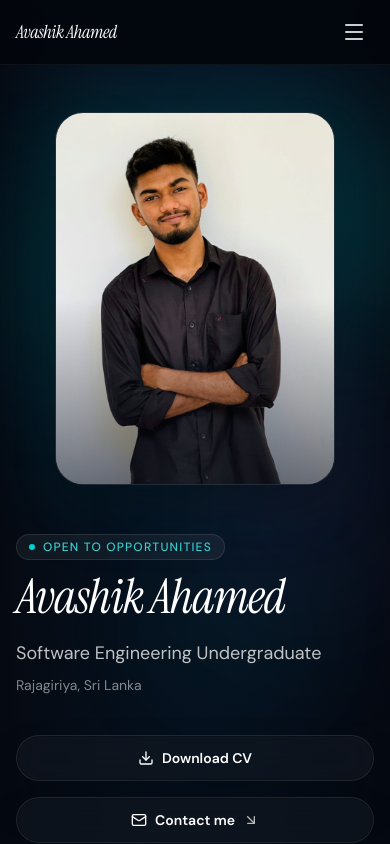
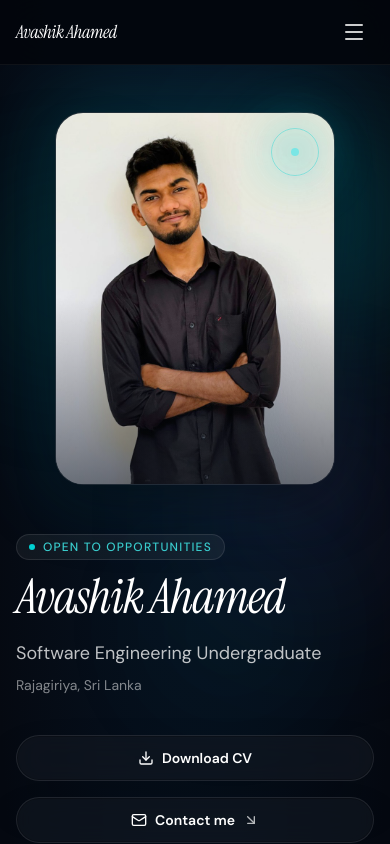
Before and after one commit to kishava/Portfolio, a React (Vite) app: page / in a window 390 px wide. Shown: the top 844 px of the page. Built offline with nearby package versions, Linux system fonts and the light colour scheme.

Commit message:
refactor: remove lottie-react, replace ScrollReveal with framer-motion, add error boundary

```diff
--- a/package.json
+++ b/package.json
@@ -24,7 +24,6 @@
   "dependencies": {
     "animejs": "^4.4.1",
     "framer-motion": "^12.39.0",
-    "lottie-react": "^2.4.1",
     "lucide-react": "^1.14.0",
     "react": "^19.2.6",
     "react-dom": "^19.2.6"
--- /dev/null
+++ b/src/components/AppErrorBoundary.tsx
@@ -0,0 +1,51 @@
+import { Component, type ErrorInfo, type ReactNode } from "react";
+
+type AppErrorBoundaryProps = {
+  children: ReactNode;
+};
+
+type AppErrorBoundaryState = {
+  hasError: boolean;
+};
+
+export class AppErrorBoundary extends Component<
+  AppErrorBoundaryProps,
+  AppErrorBoundaryState
+> {
+  state: AppErrorBoundaryState = { hasError: false };
+
+  static getDerivedStateFromError(): AppErrorBoundaryState {
+    return { hasError: true };
+  }
+
+  componentDidCatch(error: Error, info: ErrorInfo) {
+    console.error("Portfolio render failed", error, info);
+  }
+
+  render() {
+    if (this.state.hasError) {
+      return (
+        <main className="flex min-h-screen items-center justify-center px-4 py-16">
+          <div className="glass max-w-xl rounded-lg p-6 text-center sm:p-8">
+            <p className="font-display text-3xl italic text-white">
+              Avashik Ahamed
+            </p>
+            <p className="mt-4 text-sm leading-relaxed text-white/65">
+              The portfolio hit a rendering issue. Please refresh the page, or
+              contact me directly at{" "}
+              <a
+                className="focus-ring text-white underline underline-offset-4"
+                href="mailto:avashik529@gmail.com"
+              >
+                avashik529@gmail.com
+              </a>
+              .
+            </p>
+          </div>
+        </main>
+      );
+    }
+
+    return this.props.children;
+  }
+}
--- a/src/components/Hero.tsx
+++ b/src/components/Hero.tsx
@@ -2,7 +2,6 @@ import { motion } from "framer-motion";
 import { ArrowDownRight, Download, Mail } from "lucide-react";
 import type { SocialLink as SocialLinkType } from "../data/siteContent";
 import { ProfilePortrait } from "./animations/ProfilePortrait";
-import { ScrollReveal } from "./animations/ScrollReveal";
 import { SocialLinks } from "./SocialLinks";
 
 interface HeroProps {
@@ -40,7 +39,12 @@ export function Hero({
         aria-hidden
       />
       <div className="relative mx-auto grid max-w-5xl items-center gap-12 lg:grid-cols-[1fr_minmax(240px,320px)] lg:gap-14">
-        <ScrollReveal depth="strong" className="min-w-0">
+        <motion.div
+          className="min-w-0"
+          initial={{ opacity: 0, y: 24 }}
+          animate={{ opacity: 1, y: 0 }}
+          transition={{ duration: 0.6, ease: [0.22, 1, 0.36, 1] }}
+        >
           <p className="mb-3 inline-flex items-center gap-2 rounded-full border border-white/10 bg-white/5 px-3 py-1 text-xs font-medium uppercase tracking-widest text-[oklch(0.78_0.12_195)]">
             <span className="h-1.5 w-1.5 rounded-full bg-[oklch(0.78_0.14_195)]" />
             Open to opportunities
@@ -94,7 +98,7 @@ export function Hero({
             </p>
             <SocialLinks links={socials} />
           </motion.div>
-        </ScrollReveal>
+        </motion.div>
 
         <div className="order-first lg:order-none">
           <ProfilePortrait src={profileImage} alt={`Portrait of ${name}`} />
--- a/src/components/animations/LottieAccent.tsx
+++ b/src/components/animations/LottieAccent.tsx
@@ -1,29 +1,17 @@
-import Lottie from "lottie-react";
-import { useEffect, useState } from "react";
-
 type LottieAccentProps = {
   className?: string;
 };
 
 export function LottieAccent({ className = "" }: LottieAccentProps) {
-  const [data, setData] = useState<object | null>(null);
-
-  useEffect(() => {
-    const url = `${import.meta.env.BASE_URL}lottie/accent-orb.json`;
-    fetch(url)
-      .then((r) => r.json())
-      .then(setData)
-      .catch(() => setData(null));
-  }, []);
-
-  if (!data) return null;
-
   return (
-    <Lottie
-      animationData={data}
-      loop
-      className={className}
+    <div
+      className={`relative ${className}`}
       aria-hidden
-    />
+    >
+      <span className="absolute inset-4 rounded-full bg-[oklch(0.78_0.14_195_/0.18)] blur-xl" />
+      <span className="absolute inset-6 rounded-full border border-[oklch(0.78_0.14_195_/0.35)]" />
+      <span className="absolute left-1/2 top-1/2 h-2 w-2 -translate-x-1/2 -translate-y-1/2 rounded-full bg-[oklch(0.86_0.1_195)] shadow-[0_0_28px_oklch(0.78_0.14_195/0.65)]" />
+      <span className="absolute inset-2 rounded-full border border-white/10 motion-safe:animate-[spin_14s_linear_infinite]" />
+    </div>
   );
 }
--- a/src/main.tsx
+++ b/src/main.tsx
@@ -1,10 +1,13 @@
 import { StrictMode } from "react";
 import { createRoot } from "react-dom/client";
 import "./index.css";
+import { AppErrorBoundary } from "./components/AppErrorBoundary";
 import App from "./App.tsx";
 
 createRoot(document.getElementById("root")!).render(
   <StrictMode>
-    <App />
+    <AppErrorBoundary>
+      <App />
+    </AppErrorBoundary>
   </StrictMode>,
 );
```
Also changed, not shown: 1 other file (tests, documents, lock files or other folders).
